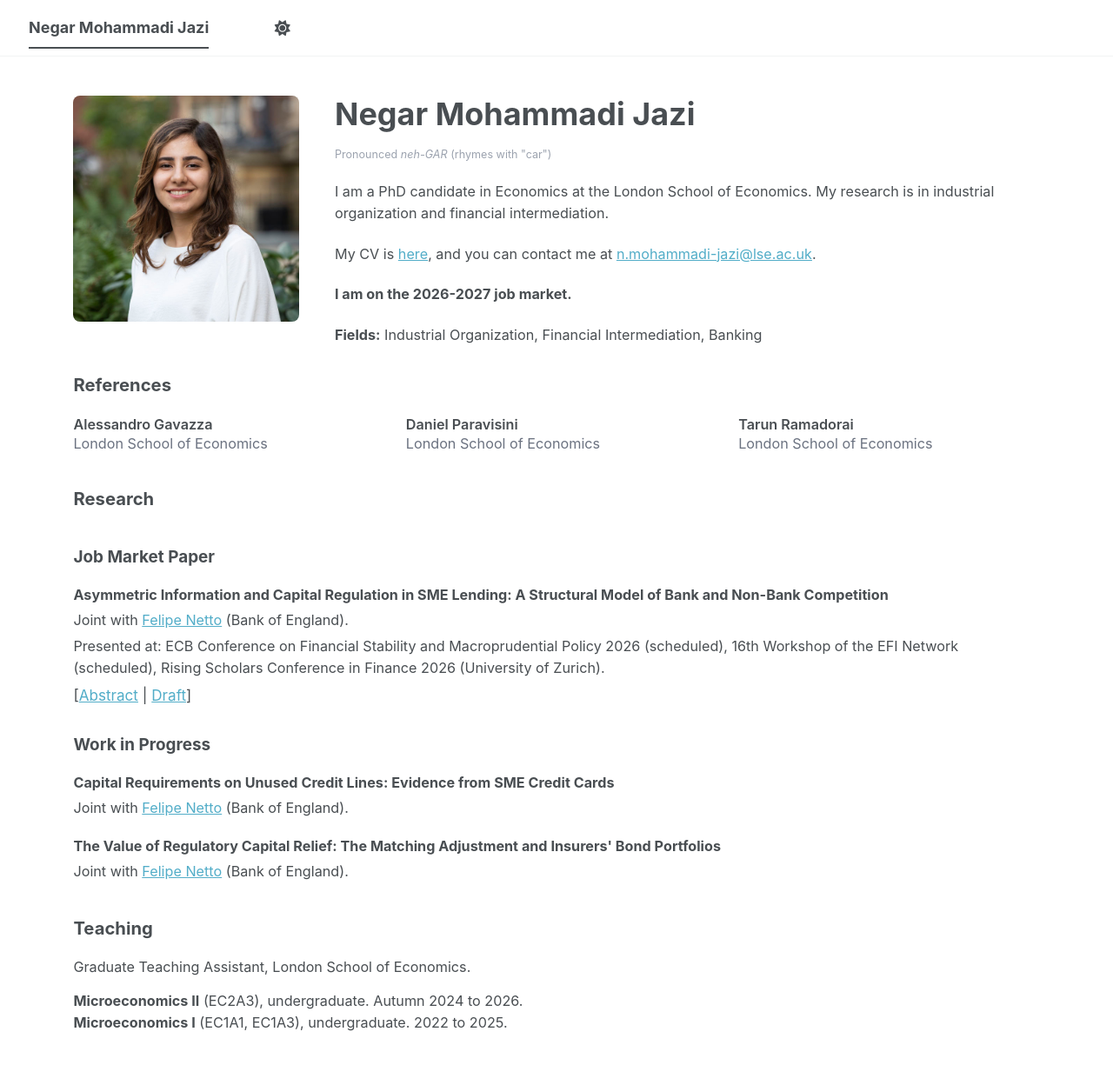
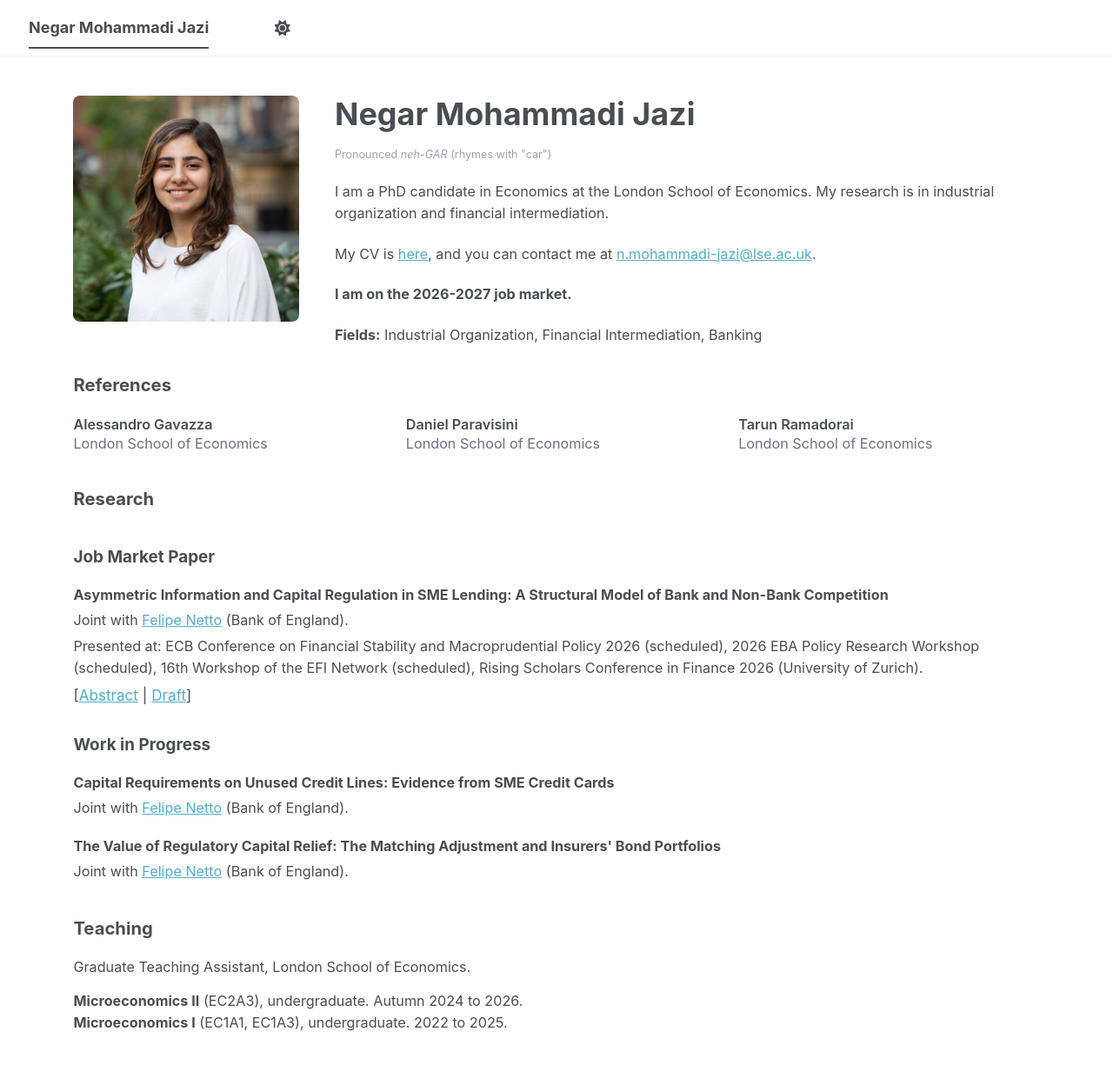
Before and after one commit to NegarMJazi/NegarMJazi.github.io, a Jekyll site: the page built from _pages/about.md, in a window 1280 px wide and 1284 px high. Shown: the top 1225 px of the window at 87% size. Built offline with Jekyll 4.4.1, drawn with Linux system fonts in a browser that asks for light colours; a script bundle is joined from its source files by our own code; library files that are not in the unit come from our copies.

Commit message:
Add EBA workshop to JMP presentations

```diff
--- a/_pages/about.md
+++ b/_pages/about.md
@@ -48,7 +48,7 @@ author_profile: false
   <div class="paper-entry">
     <h3>Asymmetric Information and Capital Regulation in SME Lending: A Structural Model of Bank and Non-Bank Competition</h3>
     <div class="paper-meta">Joint with <a href="https://felipesnetto.github.io/index.html">Felipe Netto</a> (Bank of England).</div>
-    <div class="paper-meta">Presented at: ECB Conference on Financial Stability and Macroprudential Policy 2026 (scheduled), 16th Workshop of the EFI Network (scheduled), Rising Scholars Conference in Finance 2026 (University of Zurich).</div>
+    <div class="paper-meta">Presented at: ECB Conference on Financial Stability and Macroprudential Policy 2026 (scheduled), 2026 EBA Policy Research Workshop (scheduled), 16th Workshop of the EFI Network (scheduled), Rising Scholars Conference in Finance 2026 (University of Zurich).</div>
     <input type="checkbox" id="abs-jmp" class="abs-toggle" hidden>
     <span class="paper-links">[<label for="abs-jmp" class="abs-link">Abstract</label> | <a href="https://drive.google.com/file/d/1vxy4ZTkesZdEDKTO40_AnNr0mES3iaId/view?usp=sharing" target="_blank">Draft</a>]</span>
     <div class="abstract"><p>We study how competition between banks and non-banks in UK unsecured SME lending is shaped by bank-only risk-based capital requirements, differences in screening abilities, and their interaction. Combining confidential loan-level data with hand-collected data on lenders' screening channels, we document that banks screen loans either automatically or through relationship managers, while non-banks screen only automatically. Motivated by this pattern, we estimate a structural model of lending and find that non-banks assess risk more precisely when both lenders screen automatically, but banks become more precise once they switch to human screening. In counterfactuals, tighter capital requirements raise bank rates less under human screening, where more precise screening lets banks retain safer, less capital-intensive borrowers. Moreover, fully automating banks' screening expands access to credit, but the loss of precision raises banks' default rates.</p></div>
```
